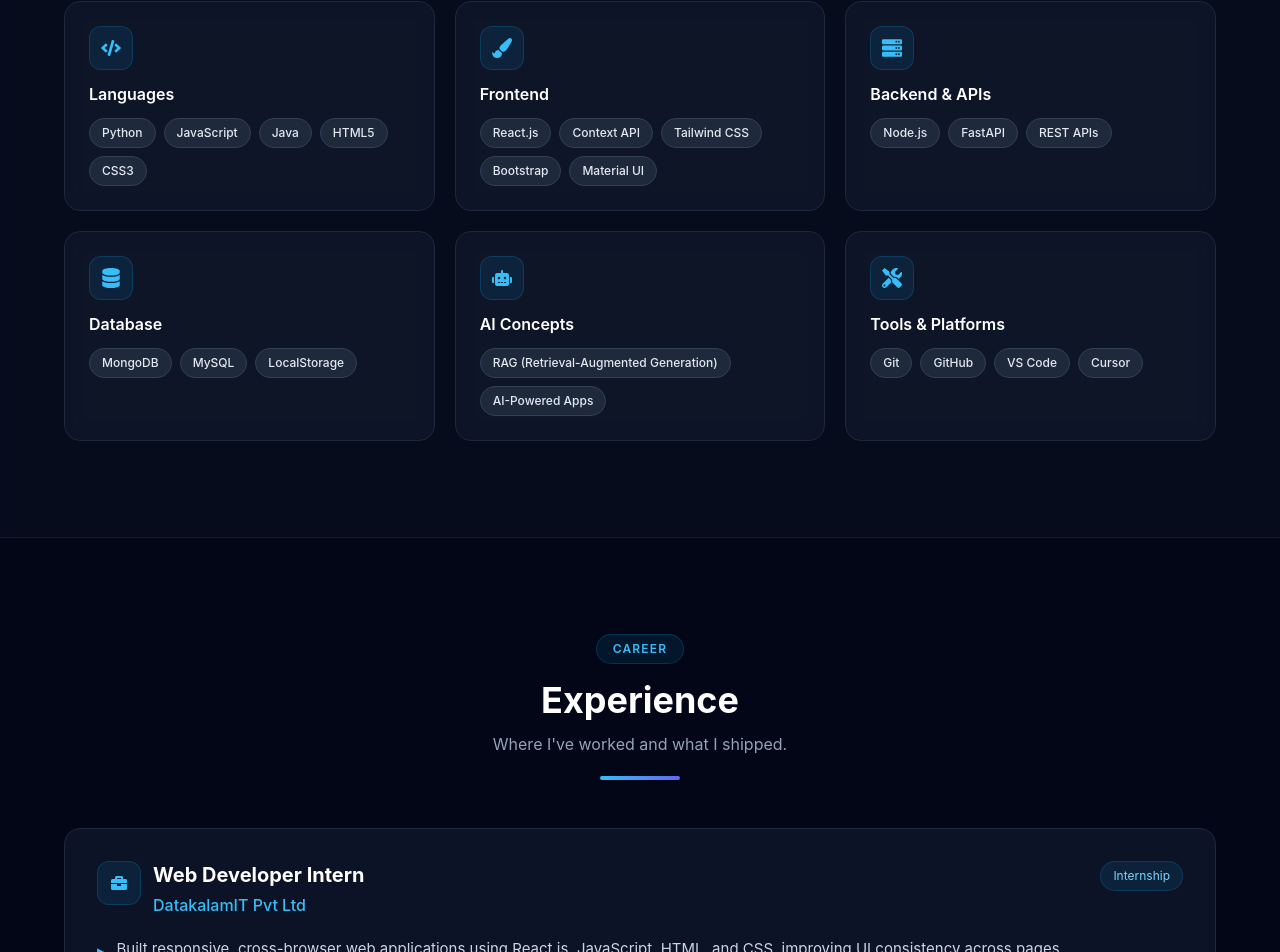
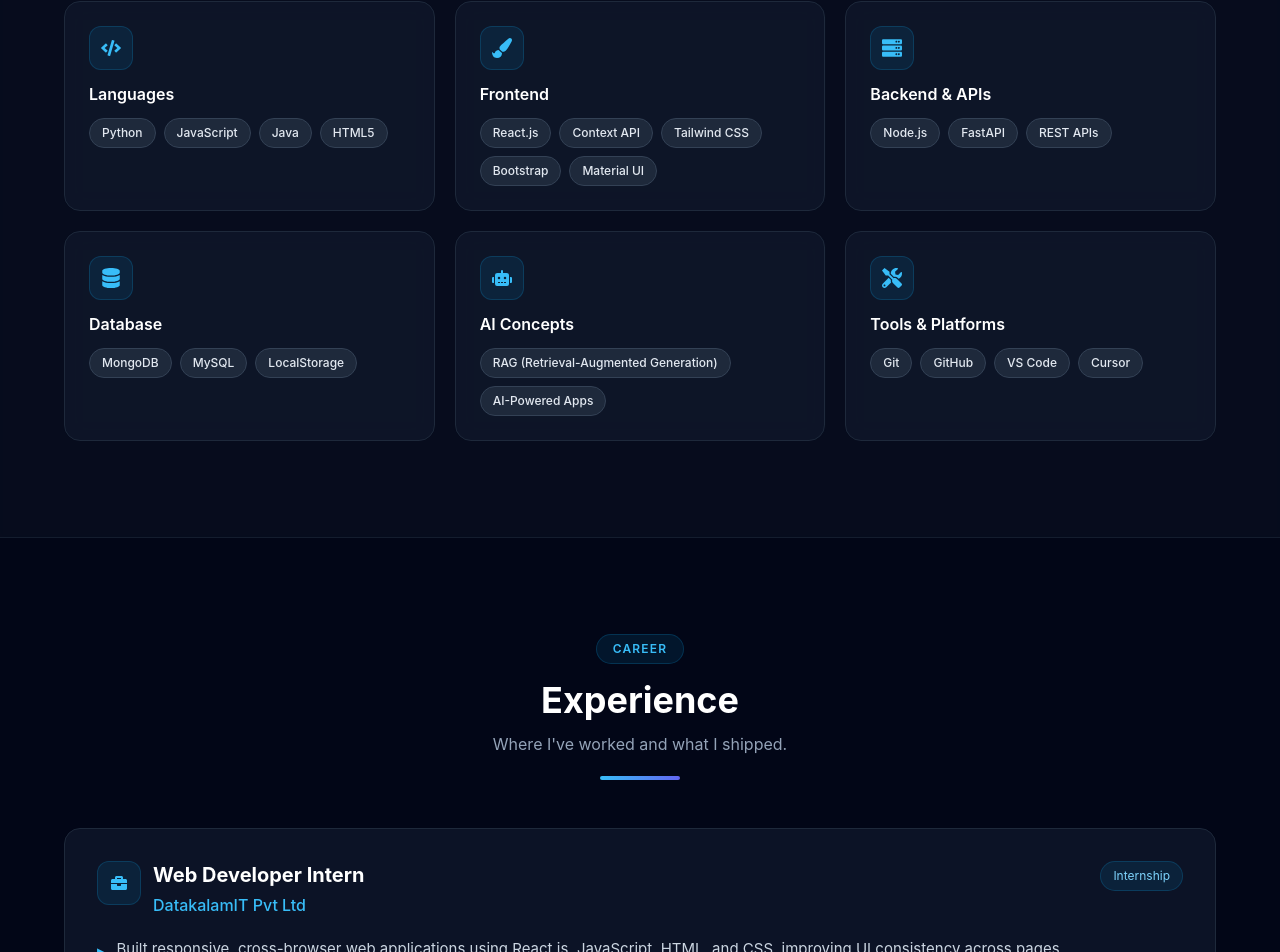
Before and after one commit to shyam-v-0/portfolio, a React (Vite) app: page / in a window 1280 px wide. Shown: the part 1856-2808 px from the top of the page. Built offline with nearby package versions, Linux system fonts and the light colour scheme.

Commit message:
removed css3 from language from the data.js

```diff
--- a/src/data.js
+++ b/src/data.js
@@ -22,7 +22,7 @@ export const profile = {
 export const skills = [
   {
     category: "Languages",
-    items: ["Python", "JavaScript", "Java", "HTML5", "CSS3"],
+    items: ["Python", "JavaScript", "Java", "HTML5"],
   },
   {
     category: "Frontend",
```
